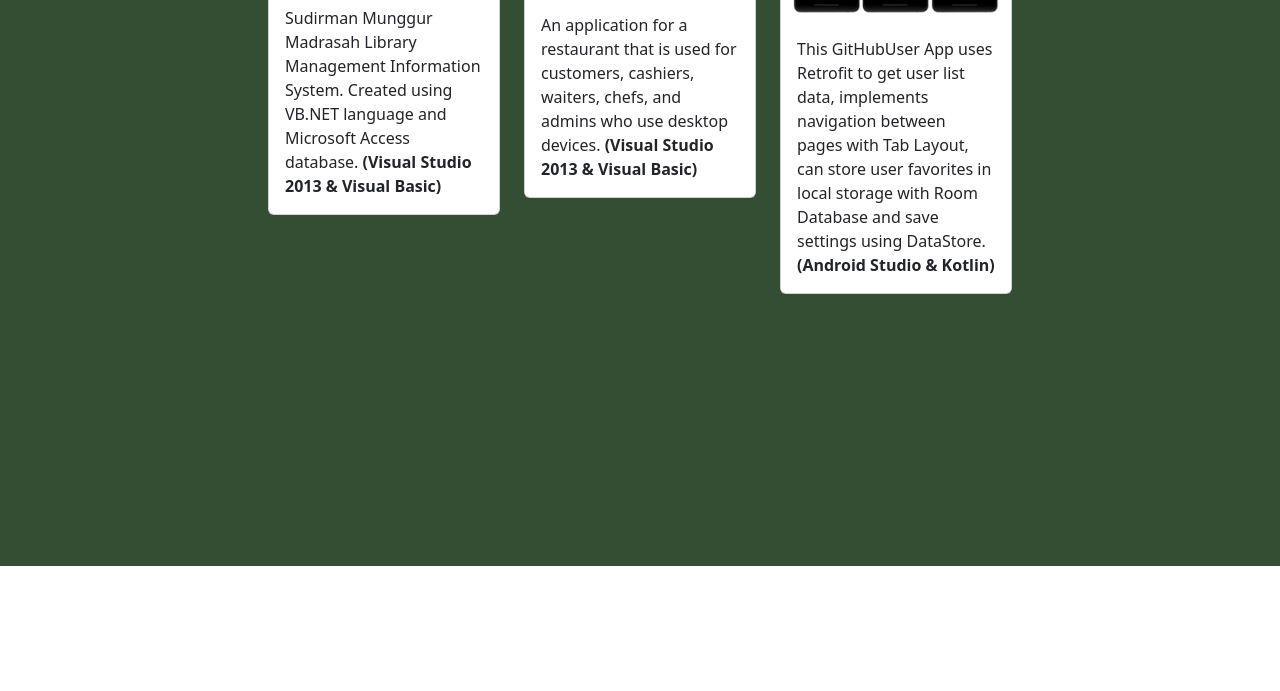
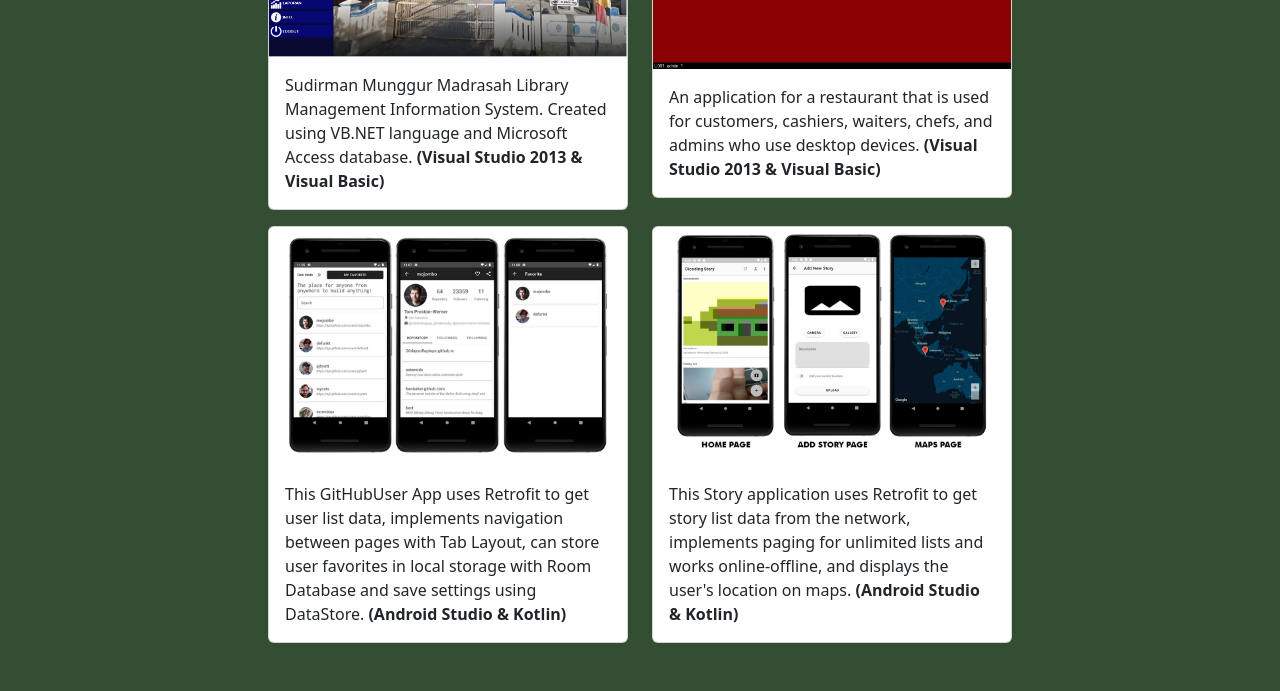
Before and after one commit to tiochoirul/tiochoirul.github.io, a plain HTML site: page index.html in a window 1280 px wide. Shown: the part 1953-2644 px from the top of the page. Drawn offline with nearby package versions, Linux system fonts and the light colour scheme.

Commit message:
add project DicodingStoryApps

```diff
--- a/index.html
+++ b/index.html
@@ -107,7 +107,7 @@
           </div>
         </div>
         <div class="row">
-          <div class="col-md-4 mb-3">
+          <div class="col-md-6 mb-3">
             <div class="card" data-aos="flip-left" data-aos-delay="50">
               <a href="img/Projects/1.jpg" target="_blank"><img src="img/Projects/1.jpg" class="card-img-top" alt="Library Apps" /></a>
               <div class="card-body">
@@ -116,7 +116,7 @@
             </div>
           </div>
 
-          <div class="col-md-4 mb-3">
+          <div class="col-md-6 mb-3">
             <div class="card" data-aos="flip-right" data-aos-delay="50">
               <a href="img/Projects/2.jpg" target="_blank"><img src="img/Projects/2.jpg" class="card-img-top" alt="Resto Apps" /></a>
               <div class="card-body">
@@ -125,7 +125,7 @@
             </div>
           </div>
 
-          <div class="col-md-4 mb-3">
+          <div class="col-md-6 mb-3">
             <div class="card" data-aos="flip-right" data-aos-delay="50">
               <a href="https://github.com/tiochoirul/githubsearch-app" target="_blank"><img src="img/Projects/githubuserapp.jpg" class="card-img-top" alt="Resto Apps" /></a>
               <div class="card-body">
@@ -133,6 +133,16 @@
               </div>
             </div>
           </div>
+
+          <div class="col-md-6 mb-3">
+            <div class="card" data-aos="flip-left" data-aos-delay="50">
+              <a href="#" target="_blank"><img src="img/Projects/storyapp.jpg" class="card-img-top" alt="Resto Apps" /></a>
+              <div class="card-body">
+                <p class="card-text">This Story application uses Retrofit to get story list data from the network, implements paging for unlimited lists and works online-offline, and displays the user's location on maps. <b>(Android Studio & Kotlin)</b> </p>
+              </div>
+            </div>
+          </div>
+
         </div>
       </div>
 
```
Also changed, not shown: img/Projects/storyapp.jpg (added).
